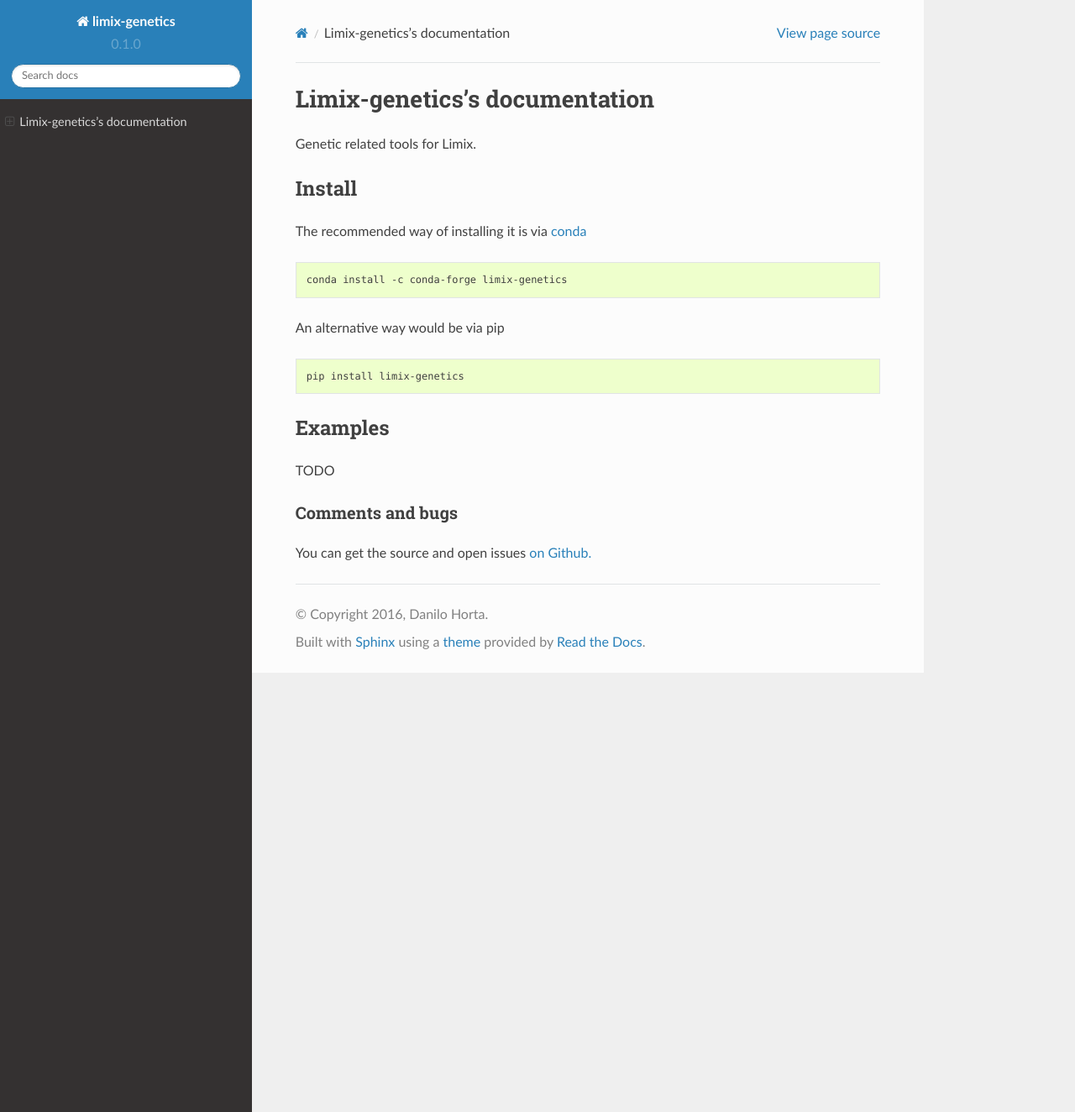
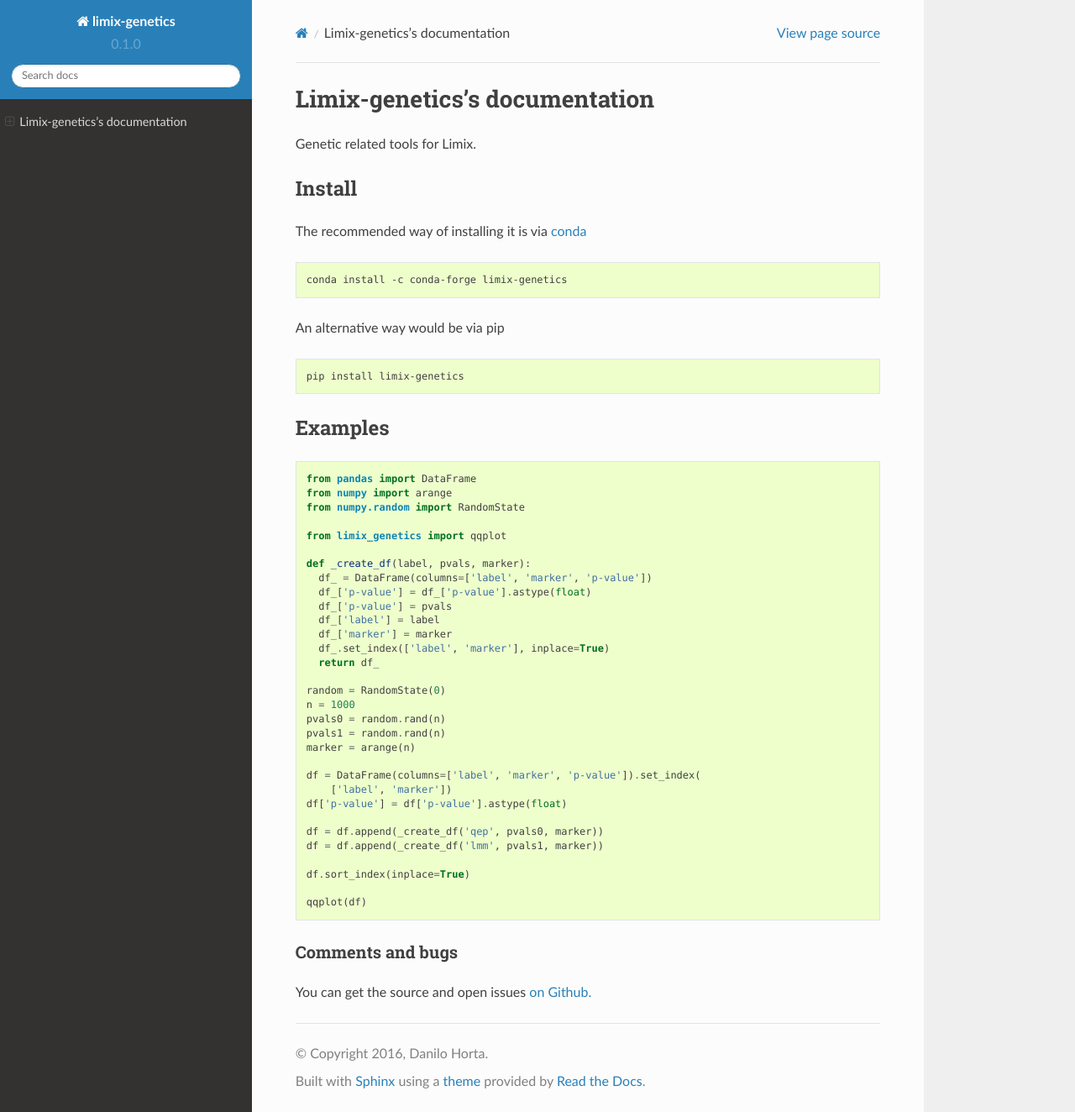
Before and after one commit to glimix/limix-genetics, a Sphinx documentation site: the page built from doc/index.rst, in a window 1280 px wide and 1324 px high. Shown: the whole window at 84% size. Built offline with Sphinx 7.4.7 and the Read the Docs theme 2.0.0, drawn with Linux system fonts in a browser that asks for light colours.

Commit message:
testcode

```diff
--- a/doc/index.rst
+++ b/doc/index.rst
@@ -26,7 +26,39 @@ An alternative way would be via pip
 Examples
 --------
 
-TODO
+.. testcode::
+
+  from pandas import DataFrame
+  from numpy import arange
+  from numpy.random import RandomState
+
+  from limix_genetics import qqplot
+
+  def _create_df(label, pvals, marker):
+    df_ = DataFrame(columns=['label', 'marker', 'p-value'])
+    df_['p-value'] = df_['p-value'].astype(float)
+    df_['p-value'] = pvals
+    df_['label'] = label
+    df_['marker'] = marker
+    df_.set_index(['label', 'marker'], inplace=True)
+    return df_
+
+  random = RandomState(0)
+  n = 1000
+  pvals0 = random.rand(n)
+  pvals1 = random.rand(n)
+  marker = arange(n)
+
+  df = DataFrame(columns=['label', 'marker', 'p-value']).set_index(
+      ['label', 'marker'])
+  df['p-value'] = df['p-value'].astype(float)
+
+  df = df.append(_create_df('qep', pvals0, marker))
+  df = df.append(_create_df('lmm', pvals1, marker))
+
+  df.sort_index(inplace=True)
+
+  qqplot(df)
 
 *****************
 Comments and bugs
```
Also changed, not shown: .travis.yml, 1 other file.
